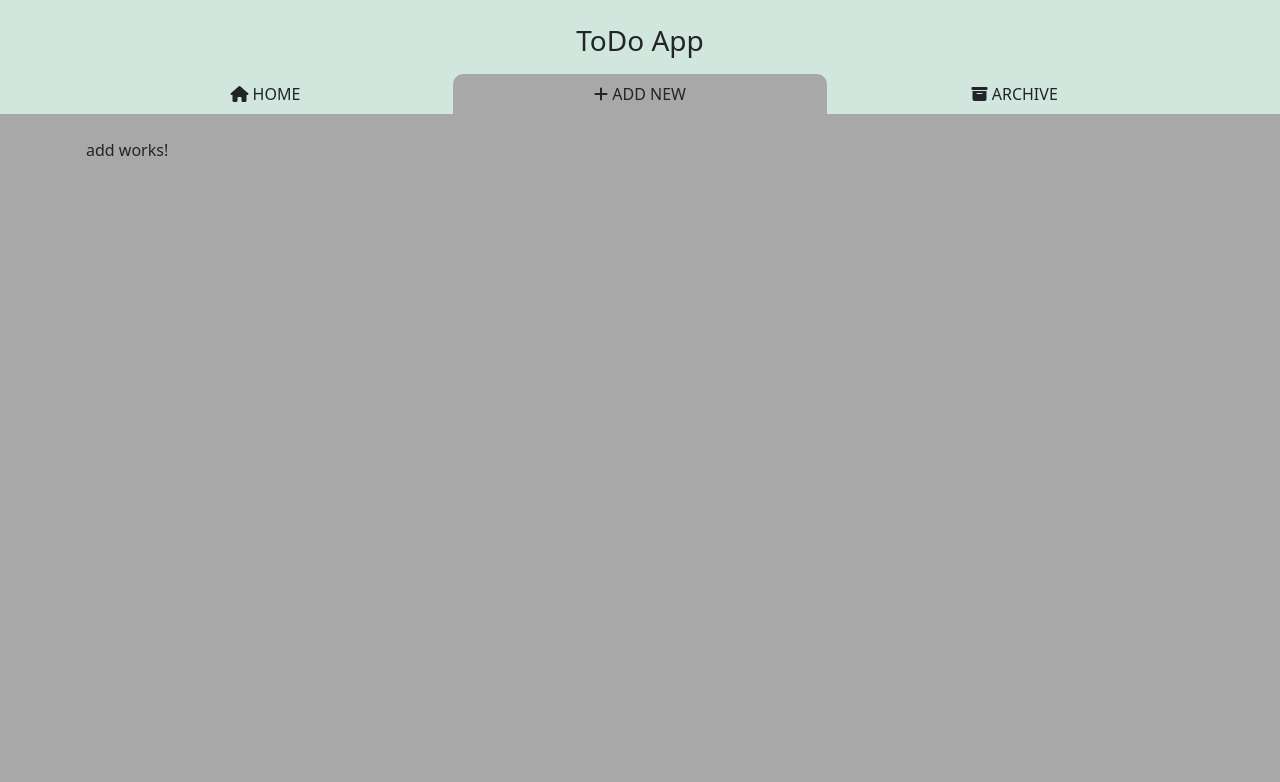
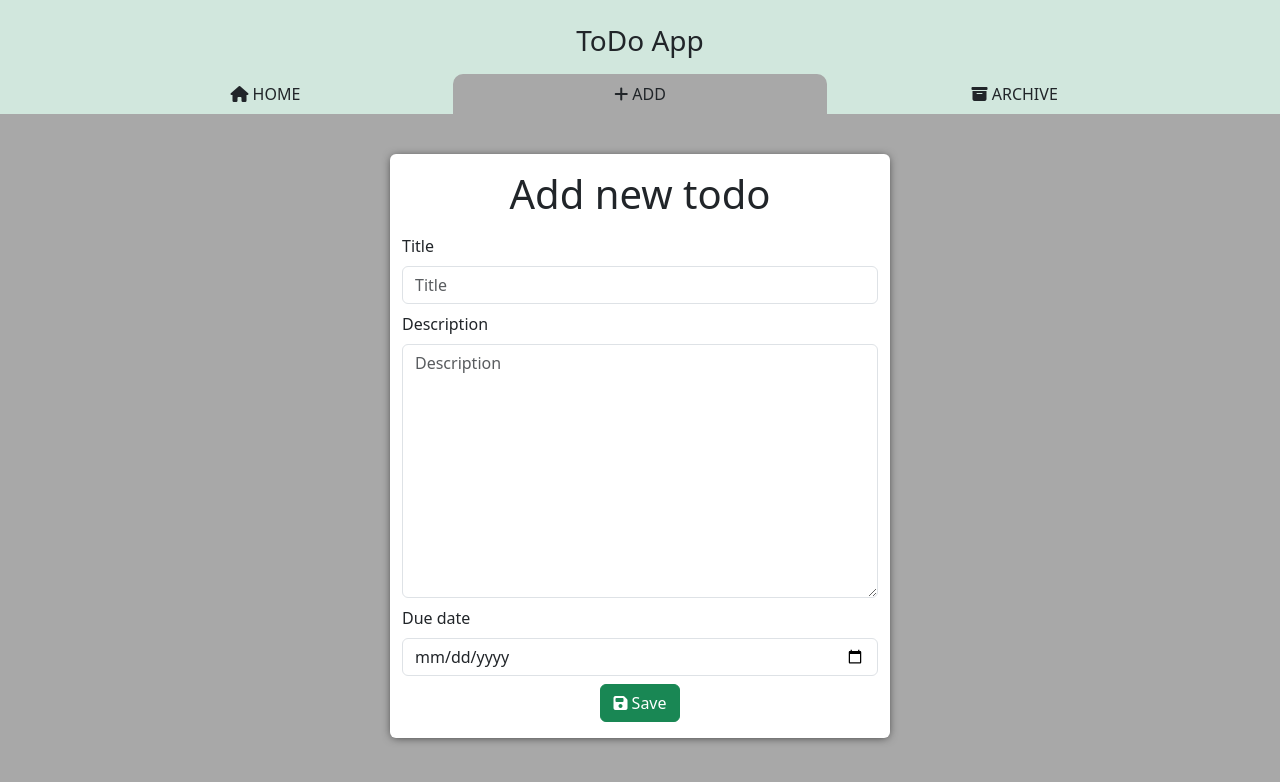
Before and after one commit to Aphiwe-Makisi/ang-todo-app, an Angular app: page /add-todo in a window 1280 px wide. Shown: the top 782 px of the page. Built offline with nearby package versions, Linux system fonts and the light colour scheme.

Commit message:
added form to add new todo

```diff
--- a/src/app/app.module.ts
+++ b/src/app/app.module.ts
@@ -9,6 +9,7 @@ import { AddComponent } from './components/add/add.component';
 import { ArchiveComponent } from './components/archive/archive.component';
 import { NotFoundComponent } from './components/not-found/not-found.component';
 import { ViewComponent } from './components/view/view.component';
+import { FormsModule } from '@angular/forms';
 
 @NgModule({
   declarations: [
@@ -18,11 +19,12 @@ import { ViewComponent } from './components/view/view.component';
     AddComponent,
     ArchiveComponent,
     NotFoundComponent,
-    ViewComponent
+    ViewComponent,
   ],
   imports: [
     BrowserModule,
-    AppRoutingModule
+    AppRoutingModule,
+    FormsModule
   ],
   providers: [],
   bootstrap: [AppComponent]
--- a/src/app/components/add/add.component.css
+++ b/src/app/components/add/add.component.css
@@ -0,0 +1,6 @@
+.container {
+  max-width: 500px;
+  box-shadow: 0px 1px 10px -2px rgba(0, 0, 0, 0.75);
+  -webkit-box-shadow: 0px 1px 10px -2px rgba(0, 0, 0, 0.75);
+  -moz-box-shadow: 0px 1px 10px -2px rgba(0, 0, 0, 0.75);
+}
--- a/src/app/components/add/add.component.html
+++ b/src/app/components/add/add.component.html
@@ -1 +1,25 @@
-<p>add works!</p>
+<div class="container mt-3 bg-white rounded pt-3 pb-3">
+  <h1 class="text-center">Add new todo</h1>
+
+  <form class="form mt-3" (ngSubmit)="save()">
+    <div class="form-group mb-2">
+      <label for="name" class="form-label">Title</label>
+      <input type="text" class="form-control" placeholder="Title">
+    </div>
+
+    <div class="form-group mb-2">
+      <label class="form-label">Description</label>
+      <textarea class="form-control" cols="30" rows="10" placeholder="Description"></textarea>
+    </div>
+
+    <div class="form-group mb-2">
+      <label class="form-label">Due date</label>
+      <input type="date" class="form-control">
+    </div>
+
+    <div class="text-center">
+      <button type="submit" class="btn btn-success"><i class="fa-solid fa-floppy-disk"></i> Save</button>
+    </div>
+  </form>
+
+</div>
--- a/src/app/components/add/add.component.ts
+++ b/src/app/components/add/add.component.ts
@@ -7,4 +7,7 @@ import { Component } from '@angular/core';
 })
 export class AddComponent {
 
+  save() {
+    // Some logic here
+  }
 }
--- a/src/app/components/navbar/navbar.component.html
+++ b/src/app/components/navbar/navbar.component.html
@@ -5,7 +5,7 @@
   <div class="container mt-3">
     <div class="row ps-2 pe-2">
       <div class="col text-center p-2 first" routerLink="" routerLinkActive="active" [routerLinkActiveOptions]="{exact: true}"><i class="fa-solid fa-house"></i> HOME</div>
-      <div class="col text-center p-2 mid" routerLink="add-todo" routerLinkActive="active" [routerLinkActiveOptions]="{exact: true}"><i class="fa-solid fa-plus"></i> ADD NEW</div>
+      <div class="col text-center p-2 mid" routerLink="add-todo" routerLinkActive="active" [routerLinkActiveOptions]="{exact: true}"><i class="fa-solid fa-plus"></i> ADD</div>
       <div class="col text-center p-2 last" routerLink="archive" routerLinkActive="active" [routerLinkActiveOptions]="{exact: true}"><i class="fa-solid fa-box-archive"></i> ARCHIVE</div>
     </div>
   </div>
```
